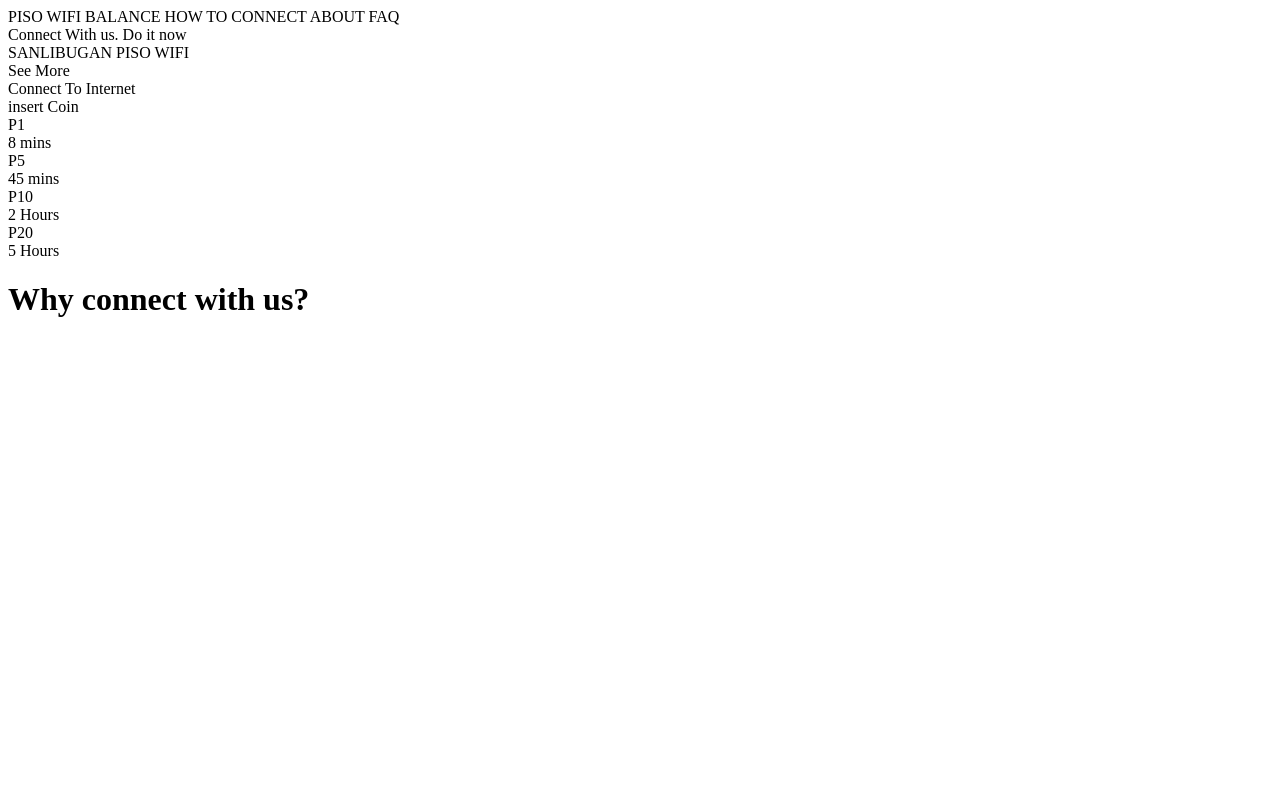
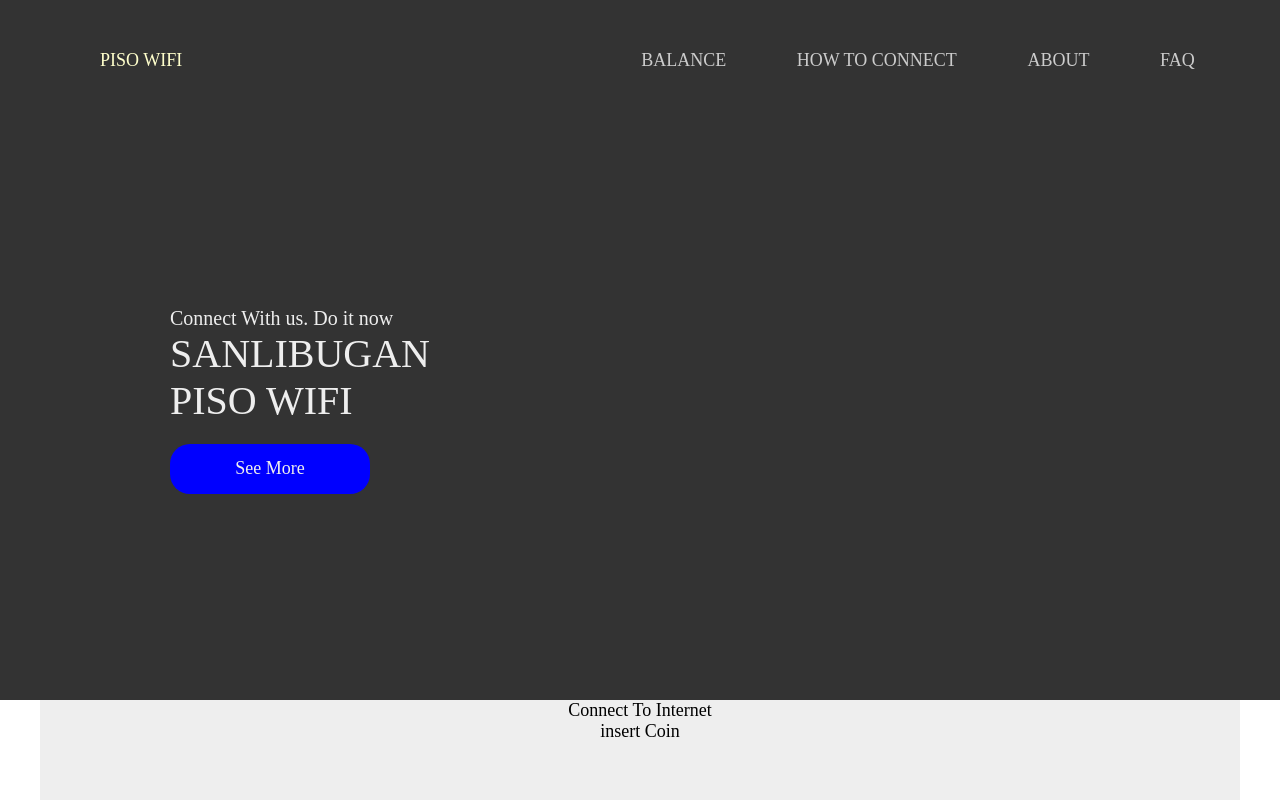
Before and after one commit to jonnred/piso-wifi-design1, a plain HTML site: page index.html in a window 1280 px wide. Shown: the top 800 px of the page. Drawn offline with Linux system fonts and the light colour scheme.

Commit message:
styling of nav completed

```diff
--- a/index.html
+++ b/index.html
@@ -6,34 +6,34 @@
     <meta http-equiv="X-UA-Compatible" content="IE=edge">
     <meta name="viewport" content="width=device-width, initial-scale=1.0">
     <title>PISO WIFI/ Home</title>
+    <link rel="stylesheet" href="style.css">
 </head>
 
 <body>
-    <div class="navbar">
-        <div class="nav">
+    <div class="navbar bg-color-333">
         <span class="logo">PISO WIFI</span>
-            <span class="navig">BALANCE</span>
-            <span class="navig">HOW TO CONNECT</span>
-            <span class="navig">ABOUT</span>
-            <span class="navig">FAQ</span>
+        <span class="nav">BALANCE</span>
+        <span class="nav">HOW TO CONNECT</span>
+        <span class="nav">ABOUT</span>
+        <span class="nav">FAQ</span>
     </div>
     <div class="section section1 bg-color-333">
         <div class="section1-part1">
-                <div class="medium">Connect With us. Do it now</div>
-                <div class="large">SANLIBUGAN PISO WIFI</div>
+            <div class="section1-part1-container">
+                <div class="medium section1-part1-text1">Connect With us. Do it now</div>
+                <div class="large section1-part1-text2">SANLIBUGAN <br> PISO WIFI</div>
                 <div class="btn blue-btn large-btn">
                     See More
                 </div>
             </div>
-            <div class="section section1">
-                <div class="section1-part1">
+        </div>
+        <div class="section1-part2">
             <div class="big-img"></div>
             <div class="small-img"></div>
             <div class="small-img"></div>
             <div class="small-img"></div>
             <div class="small-img"></div>
             <div class="small-img"></div>
-                </div>
         </div>
     </div>
     <div class="section section2 bg-color-eee">
@@ -86,7 +86,6 @@
             <span class="pd-20 white-txt"></span>
         </div>
     </div>
-    </div>
 </body>
 
 </html>
--- a/style.css
+++ b/style.css
@@ -0,0 +1,94 @@
+*{
+    padding: 0%;
+    margin: 0;
+    box-sizing: border-box;
+    font-size: 18px;
+
+}
+.bg-color-333{
+    background-color: #333;
+    color: #eee;
+
+}
+.bg-color-eee{
+    background-color: #eee;
+    color: #000;
+}
+.bg-color-blue{
+    background-color: blue;
+}
+.medium{
+    font-size: 20px;
+}
+.large{
+    font-size: 40px;
+}
+.btn{
+    display: flex;
+    align-items: center;
+    justify-content: center;
+}
+.blue-btn{
+    background-color: blue;
+}
+.blue-btn:hover{
+    background-color: rgba(0, 0, 255, 0.705);
+}
+.large-btn{
+    width: 200px;
+    height: 50px;
+    border-radius: 20px;
+    background-color: blue;
+    cursor: pointer;
+}
+body{
+    display: grid;
+}
+.section{
+    margin: auto;
+    height: 600px;
+    width: 1200px;
+}.navbar{
+    height: 50px;
+    width: 100%;
+    display: flex;
+    justify-content: space-between;
+    text-align: center;
+    padding:50px 50px;
+    color: #ffc;
+}
+.logo{
+    flex-grow: 6;
+    text-align: left;
+    margin-left:50px;
+}
+.nav{
+    color: #ccc;
+    flex-grow: 1;
+    cursor: pointer;
+}
+.nav:hover {
+    color: #fff;
+    transition: .3s;
+}
+.section1{
+    display: flex;
+    width: 100%;
+
+}
+.section1-part1 {
+    flex-grow: 1;
+    display: grid;
+    justify-content: center;
+    align-items: center;
+}
+.section1-part1-text1{
+    padding: 0px 0;
+}
+.section1-part1-text2 {
+    padding: 0 0 20px 0;
+
+}
+.section1-part2 {
+    flex-grow: 2;
+}
```
Lines whose indentation alone changed are shown as unchanged.
